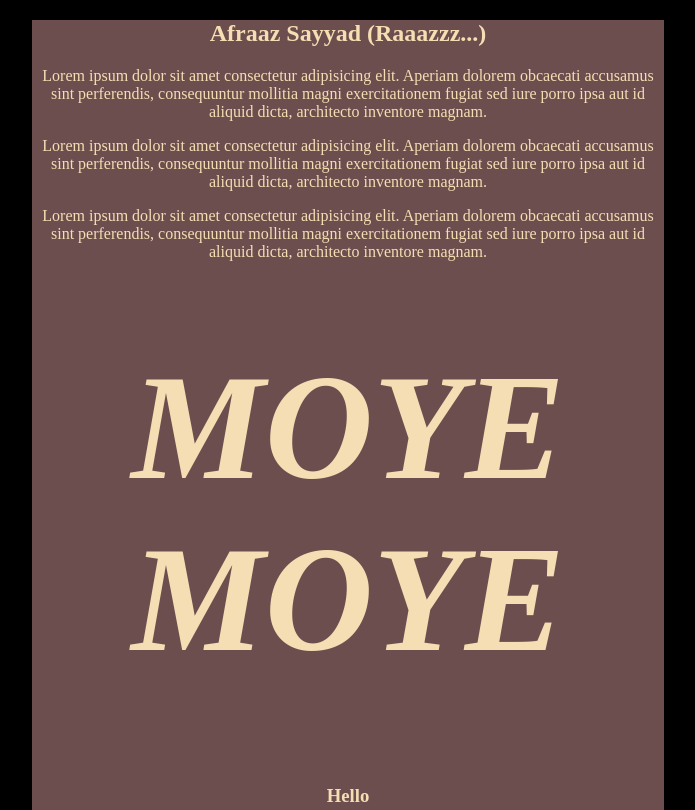
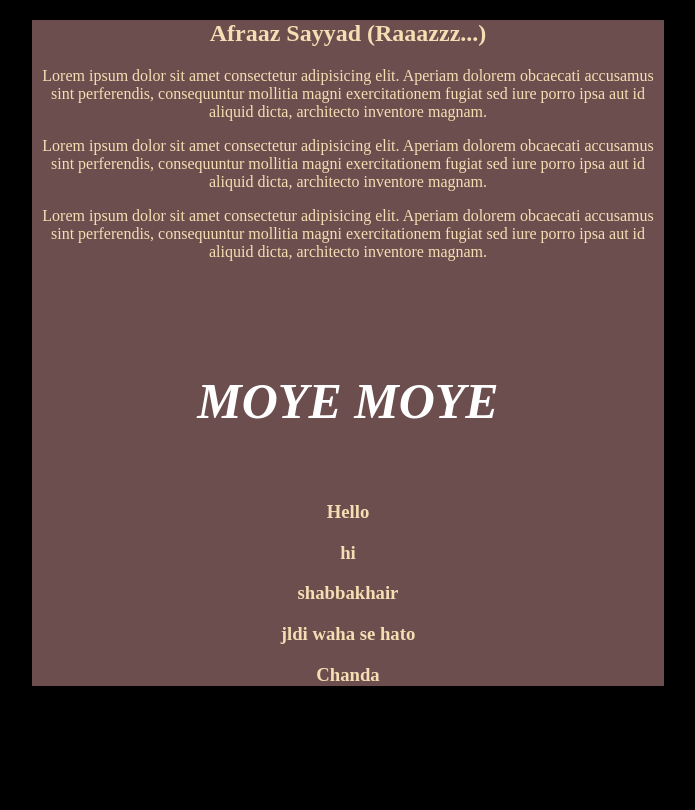
Before and after one commit to Raaazzz11/demo-project, a plain HTML site: page index.html in a window 1280 px wide. Shown: the top 810 px of the page, without its empty margins (301-996 px from the left). Drawn offline with Linux system fonts and the light colour scheme.

Commit message:
moye moye 2

```diff
--- a/index.css
+++ b/index.css
@@ -9,6 +9,39 @@ h1{
     font-style: italic;
     font-size: 150px;
     margin-top: 80px;
+    border: none;
+    color: white;
+    padding: 15px 32px ;
+    text-align: center;
+    text-decoration: none;
+    display: inline-block;
+    font-size: 50px;
+    position: relative;
+    overflow: hidden;
+}
+
+
+
+h1:hover::before{
+    content: '';
+    position: absolute;
+    top: 0;
+    left: 0;
+    width: 100%;
+    height: 100%;
+    background-color: grey;
+    animation: anime 3s forwards;
+}
+
+@keyframes anime{
+
+    0%{
+        transform:translateX(0%);
+    }
+
+    100%{
+        transform: translateX(100%);
+    }
 }
 
 .demo{
```
